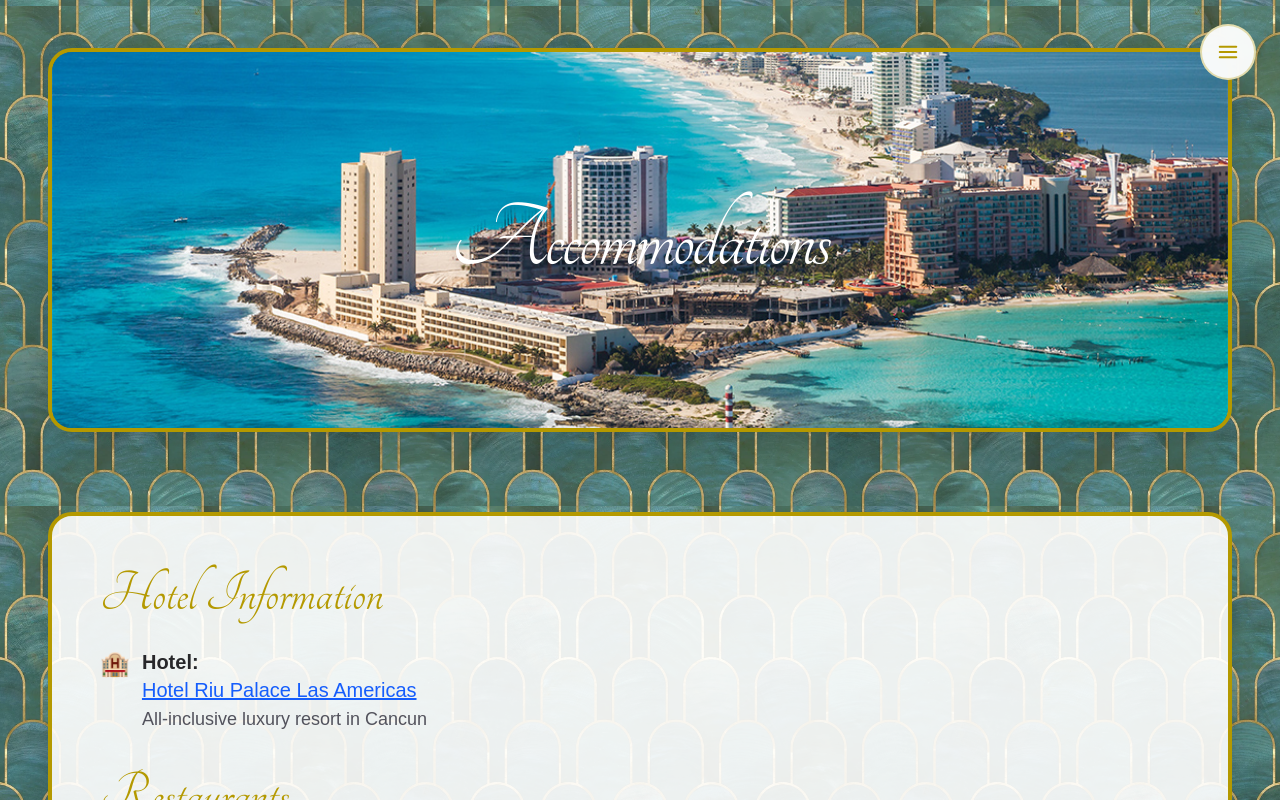
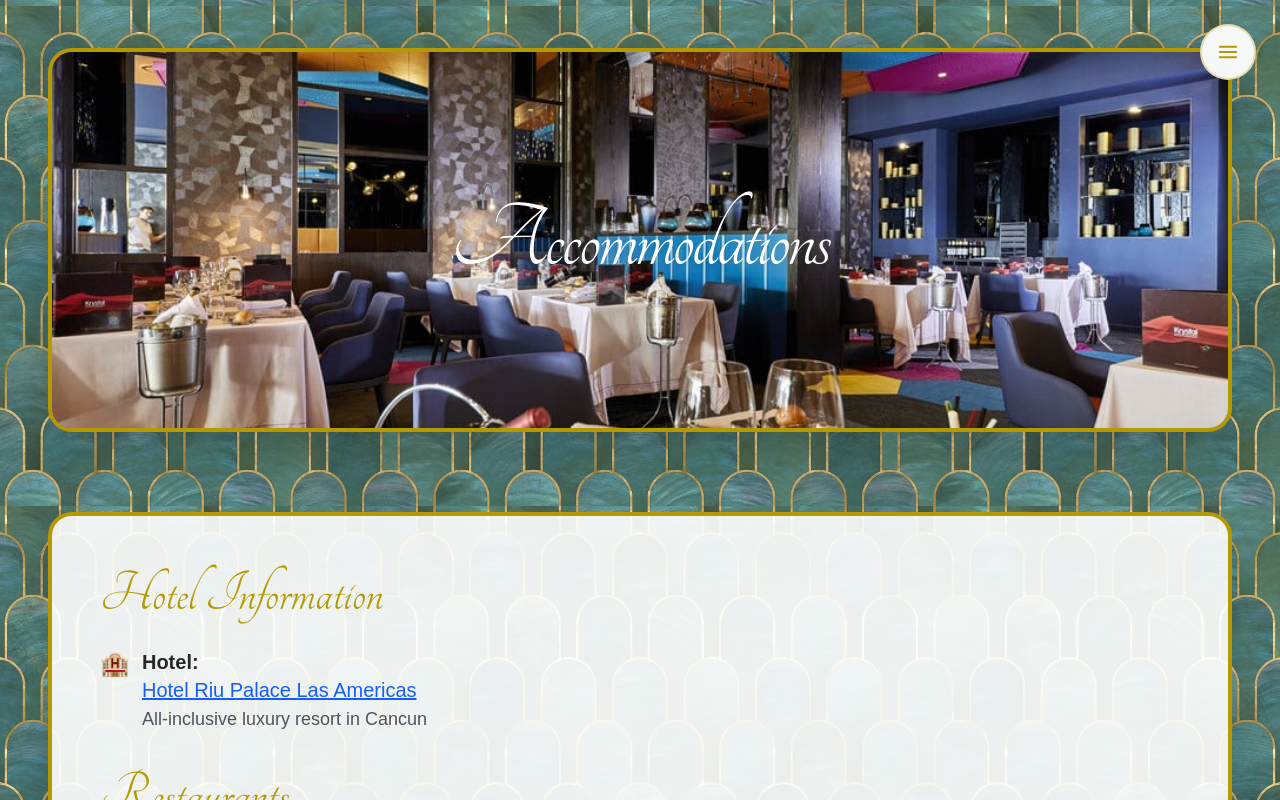
Before and after one commit to davisgomes/holiday-trip, a Next.js app: page /accommodations in a window 1280 px wide. Shown: the top 800 px of the page. Built offline with nearby package versions, Linux system fonts and the light colour scheme.

Commit message:
Fix typo

```diff
--- a/app/accommodations/page.tsx
+++ b/app/accommodations/page.tsx
@@ -12,7 +12,7 @@
       <Navigation />
       <main className="relative min-h-screen w-full overflow-x-hidden">
         <PageHeader
-          imageSrc={`${prefix}/images/travel.jpg`}
+          imageSrc={`${prefix}/images/accommodations.jpg`}
           imageAlt="Accommodations Background"
           title="Accommodations"
         />
```
